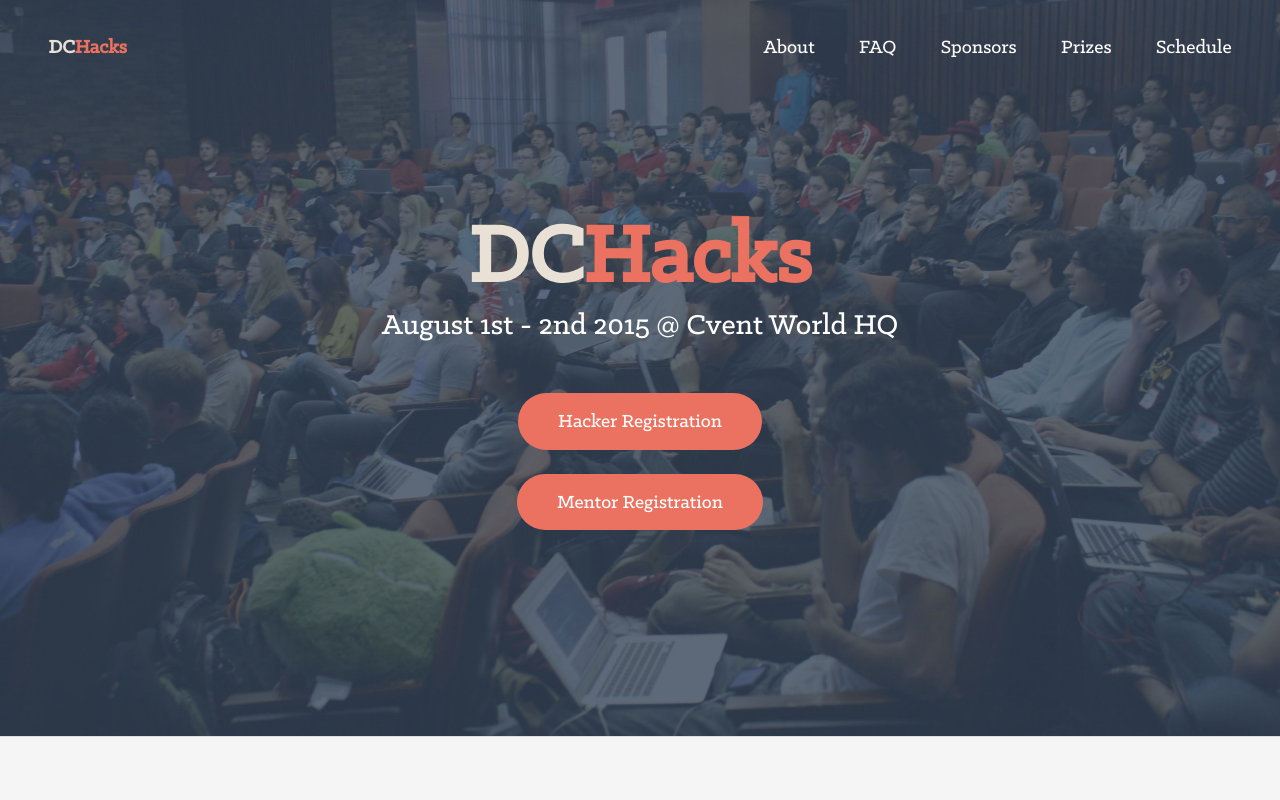
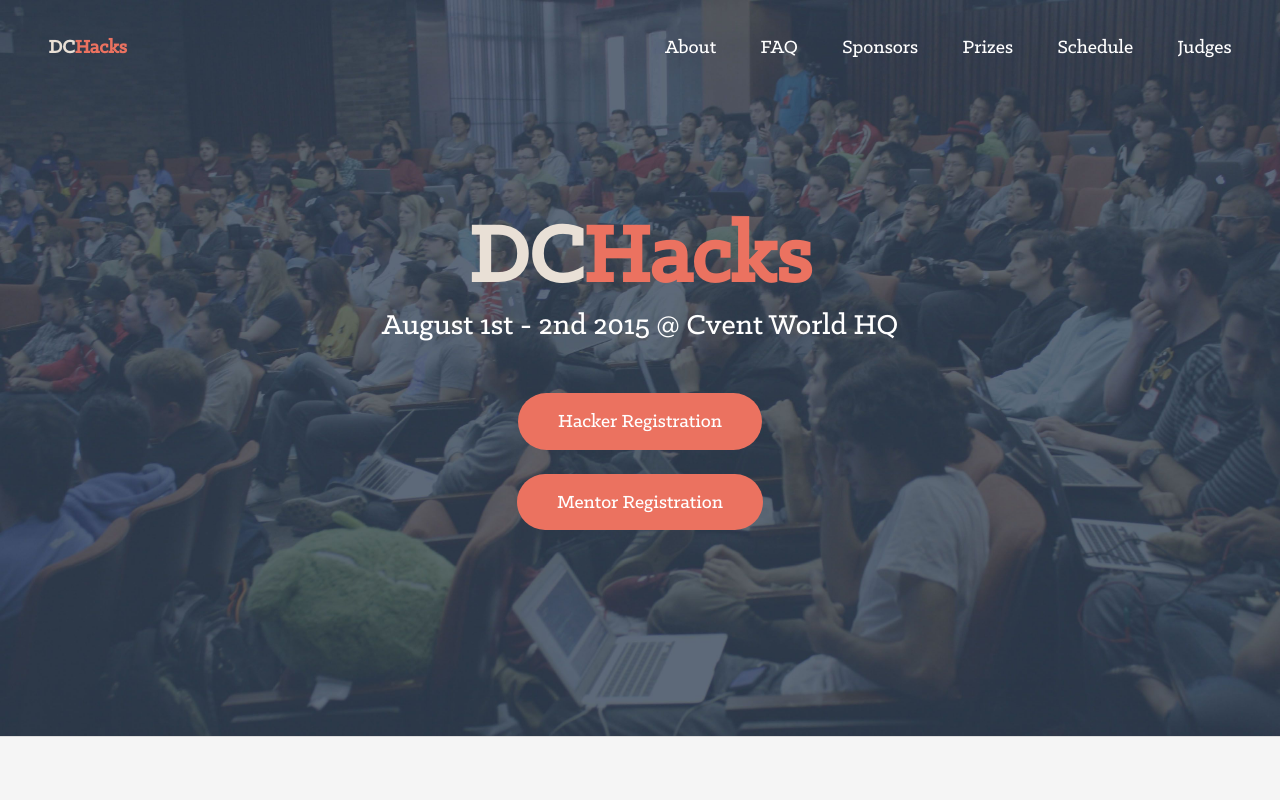
Before and after one commit to DCHacks/dchacks.github.io, a plain HTML site: page index.html in a window 1280 px wide. Shown: the top 800 px of the page. Drawn offline with Linux system fonts and the light colour scheme.

Commit message:
Update index.html

```diff
--- a/index.html
+++ b/index.html
@@ -65,7 +65,7 @@
 					<li><a href="#sponsors">Sponsors</a></li>
 					<li><a href="#prizes">Prizes</a></li>
 					<li><a href="#schedule">Schedule</a></li>
-					<!-- <li><a href="#judges">Judges</a></li> -->
+					<li><a href="#judges">Judges</a></li>
 				</ul>
 			</nav>
 		</header>
@@ -433,7 +433,7 @@
 								<center>
 									<img src="judges/blank.png" style="width: 60%;">
 									<h3>Yext</h3>
-									<p>We'll let you know who this judge is soon!</p>
+									<p>We'll let you know who this judge from Yext is soon!</p>
 								</center>
 							</section>
 						</div>
@@ -441,8 +441,8 @@
 							<section class="box" style="height: 300px">
 								<center>
 									<img src="judges/blank.png" style="width: 60%;">
-									<h3>SocialRadar</h3>
-									<p>We'll let you know who this judge is soon!</p>
+									<h3>DCHacks Team</h3>
+									<p>We'll let you know who this judge from the DCHacks Team is soon!</p>
 								</center>
 							</section>
 						</div>
```
